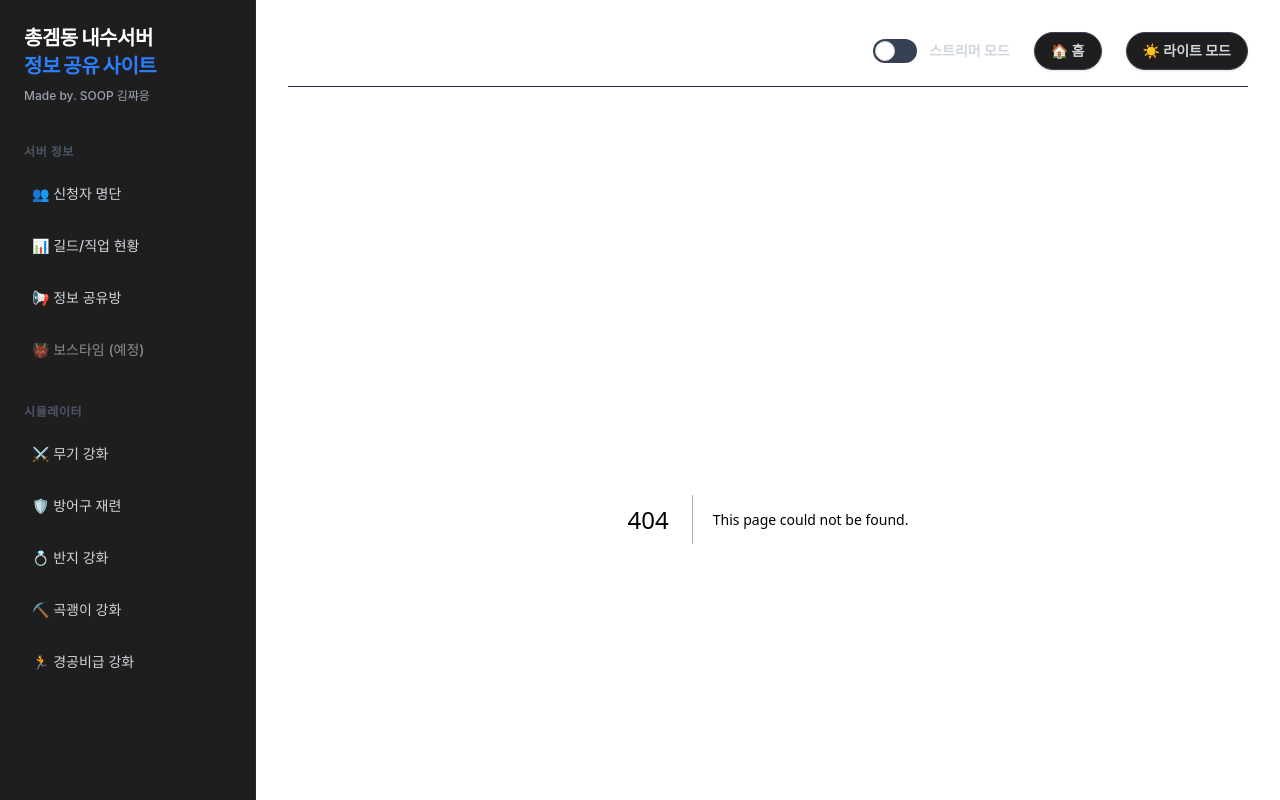
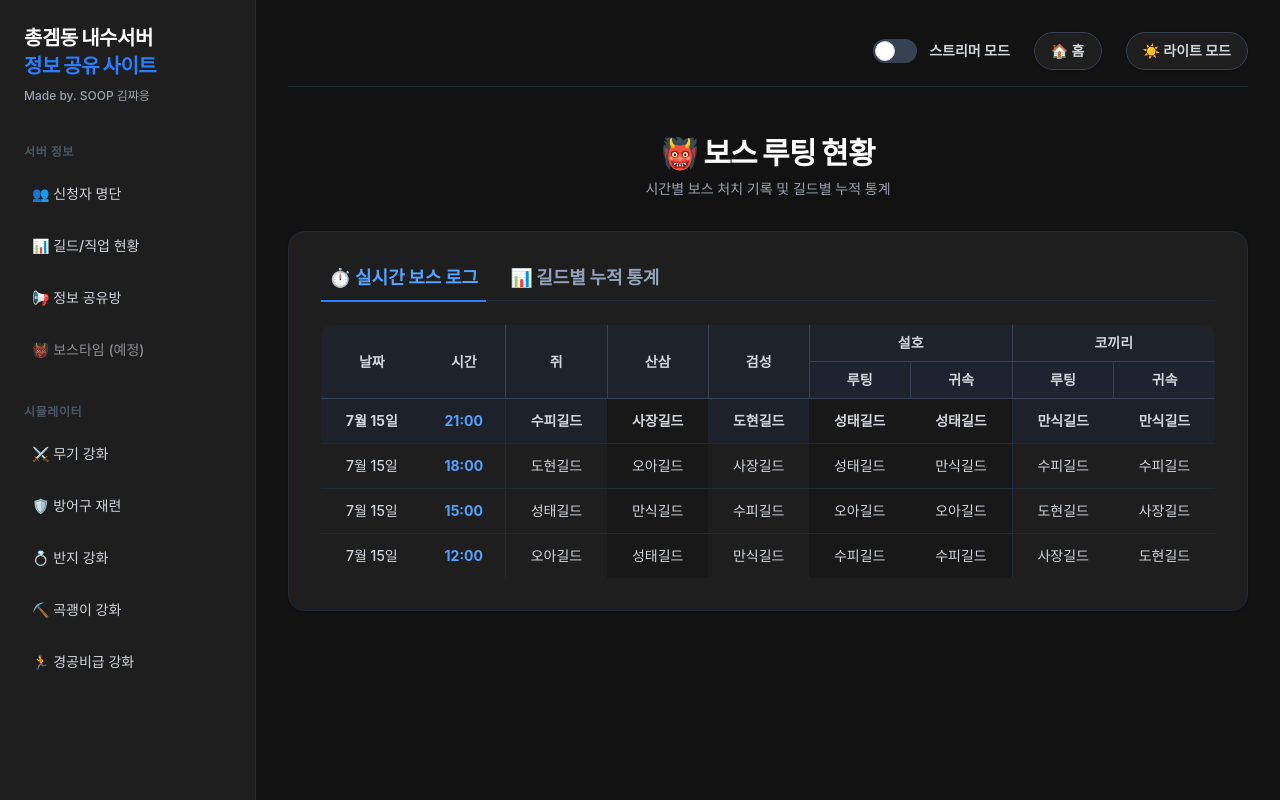
Before and after one commit to RaykimD/FGC-server-site, a Next.js app: page /boss in a window 1280 px wide. Before the commit this address had no page. Built offline with nearby package versions, Linux system fonts and the light colour scheme; a web font is replaced by a local one.

Commit message:
Create page.tsx

```diff
--- /dev/null
+++ b/app/boss/page.tsx
@@ -0,0 +1,147 @@
+'use client';
+import React, { useState, useMemo } from 'react';
+
+// 임시 테스트용 데이터 (추후 구글 시트 데이터로 교체됨)
+const DUMMY_DATA = [
+  { id: 1, date: '7월 15일', time: '21:00', mouse: '수피길드', ginseng: '사장길드', sword: '도현길드', tigerLoot: '성태길드', tigerBind: '성태길드', elephantLoot: '만식길드', elephantBind: '만식길드' },
+  { id: 2, date: '7월 15일', time: '18:00', mouse: '도현길드', ginseng: '오아길드', sword: '사장길드', tigerLoot: '성태길드', tigerBind: '만식길드', elephantLoot: '수피길드', elephantBind: '수피길드' },
+  { id: 3, date: '7월 15일', time: '15:00', mouse: '성태길드', ginseng: '만식길드', sword: '수피길드', tigerLoot: '오아길드', tigerBind: '오아길드', elephantLoot: '도현길드', elephantBind: '사장길드' },
+  { id: 4, date: '7월 15일', time: '12:00', mouse: '오아길드', ginseng: '성태길드', sword: '만식길드', tigerLoot: '수피길드', tigerBind: '수피길드', elephantLoot: '사장길드', elephantBind: '도현길드' },
+];
+
+export default function BossPage() {
+  const [activeTab, setActiveTab] = useState<'log' | 'stats'>('log');
+
+  // 데이터 기반 길드별 누적 합산 로직 (자동 계산)
+  const guildStats = useMemo(() => {
+    const stats: Record<string, any> = {};
+
+    DUMMY_DATA.forEach((row) => {
+      const bosses = ['mouse', 'ginseng', 'sword', 'tigerLoot', 'tigerBind', 'elephantLoot', 'elephantBind'];
+
+      bosses.forEach((bossKey) => {
+        const guildName = row[bossKey as keyof typeof row] as string;
+        if (!guildName) return;
+
+        if (!stats[guildName]) {
+          stats[guildName] = { name: guildName, mouse: 0, ginseng: 0, sword: 0, tigerLoot: 0, tigerBind: 0, elephantLoot: 0, elephantBind: 0, total: 0 };
+        }
+
+        stats[guildName][bossKey]++;
+        stats[guildName].total++;
+      });
+    });
+
+    // 총합(total) 기준으로 내림차순 정렬
+    return Object.values(stats).sort((a, b) => b.total - a.total);
+  }, []);
+
+  return (
+    <div className="animate-fade-in pb-10 max-w-5xl mx-auto mt-4 select-none">
+      <div className="mb-8 text-center flex flex-col items-center">
+        <h1 className="text-3xl font-black text-gray-900 dark:text-white tracking-tight">👹 보스 루팅 현황</h1>
+        <p className="text-sm font-medium text-slate-500 dark:text-gray-400 mt-2">시간별 보스 처치 기록 및 길드별 누적 통계</p>
+      </div>
+
+      <div className="bg-white dark:bg-[#1e1e1e] rounded-2xl p-6 md:p-8 border border-slate-200 dark:border-gray-800 shadow-sm">
+
+        {/* 탭 버튼 영역 */}
+        <div className="flex gap-4 mb-6 border-b border-slate-200 dark:border-gray-800 pb-2">
+          <button
+            onClick={() => setActiveTab('log')}
+            className={`text-lg font-black px-2 transition-all ${activeTab === 'log' ? 'text-blue-600 dark:text-blue-400 border-b-2 border-blue-500 pb-2 -mb-[10px]' : 'text-slate-400 hover:text-slate-600 dark:hover:text-gray-300'}`}
+          >
+            ⏱️ 실시간 보스 로그
+          </button>
+          <button
+            onClick={() => setActiveTab('stats')}
+            className={`text-lg font-black px-2 transition-all ${activeTab === 'stats' ? 'text-purple-600 dark:text-purple-400 border-b-2 border-purple-500 pb-2 -mb-[10px]' : 'text-slate-400 hover:text-slate-600 dark:hover:text-gray-300'}`}
+          >
+            📊 길드별 누적 통계
+          </button>
+        </div>
+
+        {/* 탭 1: 실시간 보스 로그 */}
+        {activeTab === 'log' && (
+          <div className="overflow-x-auto custom-scrollbar">
+            <table className="w-full min-w-[800px] text-sm text-center">
+              <thead className="bg-slate-100 dark:bg-gray-800/50 text-slate-600 dark:text-gray-300 font-bold border-b border-slate-200 dark:border-gray-700">
+                <tr>
+                  <th className="py-3 px-2 rounded-tl-xl" rowSpan={2}>날짜</th>
+                  <th className="py-3 px-2 border-r border-slate-200 dark:border-gray-700" rowSpan={2}>시간</th>
+                  <th className="py-3 px-2 border-r border-slate-200 dark:border-gray-700" rowSpan={2}>쥐</th>
+                  <th className="py-3 px-2 border-r border-slate-200 dark:border-gray-700" rowSpan={2}>산삼</th>
+                  <th className="py-3 px-2 border-r border-slate-200 dark:border-gray-700" rowSpan={2}>검성</th>
+                  <th className="py-2 px-2 border-b border-r border-slate-200 dark:border-gray-700" colSpan={2}>설호</th>
+                  <th className="py-2 px-2 border-b border-slate-200 dark:border-gray-700 rounded-tr-xl" colSpan={2}>코끼리</th>
+                </tr>
+                <tr>
+                  <th className="py-2 px-2 border-r border-slate-200 dark:border-gray-700 bg-slate-50 dark:bg-gray-800/30">루팅</th>
+                  <th className="py-2 px-2 border-r border-slate-200 dark:border-gray-700 bg-slate-50 dark:bg-gray-800/30">귀속</th>
+                  <th className="py-2 px-2 border-r border-slate-200 dark:border-gray-700 bg-slate-50 dark:bg-gray-800/30">루팅</th>
+                  <th className="py-2 px-2 bg-slate-50 dark:bg-gray-800/30">귀속</th>
+                </tr>
+              </thead>
+              <tbody className="divide-y divide-slate-100 dark:divide-gray-800 text-slate-700 dark:text-gray-300 font-medium">
+                {DUMMY_DATA.map((row, index) => (
+                  <tr key={row.id} className={`${index === 0 ? 'bg-blue-50/50 dark:bg-blue-900/10 font-bold' : 'hover:bg-slate-50 dark:hover:bg-gray-800/30'} transition-colors`}>
+                    <td className="py-3 px-2">{row.date}</td>
+                    <td className="py-3 px-2 text-blue-600 dark:text-blue-400 font-bold border-r border-slate-100 dark:border-gray-800">{row.time}</td>
+                    <td className="py-3 px-2">{row.mouse}</td>
+                    <td className="py-3 px-2 bg-slate-50/50 dark:bg-[#181818]">{row.ginseng}</td>
+                    <td className="py-3 px-2">{row.sword}</td>
+                    <td className="py-3 px-2 bg-slate-50/50 dark:bg-[#181818]">{row.tigerLoot}</td>
+                    <td className="py-3 px-2 bg-slate-50/50 dark:bg-[#181818] border-r border-slate-100 dark:border-gray-800">{row.tigerBind}</td>
+                    <td className="py-3 px-2">{row.elephantLoot}</td>
+                    <td className="py-3 px-2">{row.elephantBind}</td>
+                  </tr>
+                ))}
+              </tbody>
+            </table>
+          </div>
+        )}
+
+        {/* 탭 2: 길드별 누적 통계 */}
+        {activeTab === 'stats' && (
+          <div className="overflow-x-auto custom-scrollbar animate-fade-in">
+            <table className="w-full min-w-[800px] text-sm text-center">
+              <thead className="bg-slate-100 dark:bg-gray-800/50 text-slate-600 dark:text-gray-300 font-bold border-b border-slate-200 dark:border-gray-700">
+                <tr>
+                  <th className="py-3 px-2 rounded-tl-xl border-r border-slate-200 dark:border-gray-700" rowSpan={2}>길드명</th>
+                  <th className="py-3 px-2 border-r border-slate-200 dark:border-gray-700" rowSpan={2}>쥐</th>
+                  <th className="py-3 px-2 border-r border-slate-200 dark:border-gray-700" rowSpan={2}>산삼</th>
+                  <th className="py-3 px-2 border-r border-slate-200 dark:border-gray-700" rowSpan={2}>검성</th>
+                  <th className="py-2 px-2 border-b border-r border-slate-200 dark:border-gray-700" colSpan={2}>설호</th>
+                  <th className="py-2 px-2 border-b border-r border-slate-200 dark:border-gray-700" colSpan={2}>코끼리</th>
+                  <th className="py-3 px-2 rounded-tr-xl text-purple-600 dark:text-purple-400" rowSpan={2}>총 획득량</th>
+                </tr>
+                <tr>
+                  <th className="py-2 px-2 border-r border-slate-200 dark:border-gray-700 bg-slate-50 dark:bg-gray-800/30">루팅</th>
+                  <th className="py-2 px-2 border-r border-slate-200 dark:border-gray-700 bg-slate-50 dark:bg-gray-800/30">귀속</th>
+                  <th className="py-2 px-2 border-r border-slate-200 dark:border-gray-700 bg-slate-50 dark:bg-gray-800/30">루팅</th>
+                  <th className="py-2 px-2 border-r border-slate-200 dark:border-gray-700 bg-slate-50 dark:bg-gray-800/30">귀속</th>
+                </tr>
+              </thead>
+              <tbody className="divide-y divide-slate-100 dark:divide-gray-800 text-slate-700 dark:text-gray-300 font-medium">
+                {guildStats.map((guild, index) => (
+                  <tr key={index} className="hover:bg-slate-50 dark:hover:bg-gray-800/30 transition-colors">
+                    <td className="py-3 px-2 font-black text-slate-800 dark:text-white border-r border-slate-100 dark:border-gray-800">{guild.name}</td>
+                    <td className="py-3 px-2">{guild.mouse}</td>
+                    <td className="py-3 px-2 bg-slate-50/50 dark:bg-[#181818]">{guild.ginseng}</td>
+                    <td className="py-3 px-2">{guild.sword}</td>
+                    <td className="py-3 px-2 bg-slate-50/50 dark:bg-[#181818]">{guild.tigerLoot}</td>
+                    <td className="py-3 px-2 bg-slate-50/50 dark:bg-[#181818] border-r border-slate-100 dark:border-gray-800">{guild.tigerBind}</td>
+                    <td className="py-3 px-2">{guild.elephantLoot}</td>
+                    <td className="py-3 px-2 border-r border-slate-100 dark:border-gray-800">{guild.elephantBind}</td>
+                    <td className="py-3 px-2 font-black text-purple-600 dark:text-purple-400 text-base bg-purple-50/30 dark:bg-purple-900/10">{guild.total}</td>
+                  </tr>
+                ))}
+              </tbody>
+            </table>
+          </div>
+        )}
+
+      </div>
+    </div>
+  );
+}
```
